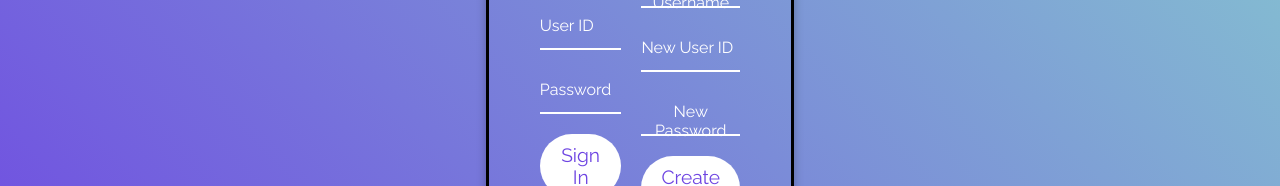
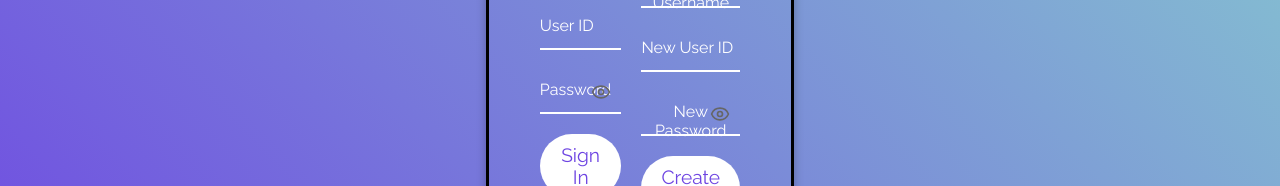
Before and after one commit to lumedrano/ECE461L-17535_Gray_Table, a React (Create React App) app in the folder src/client/: page / in a window 1280 px wide. Both pictures are taken after a click on the button "New User". Shown: the part 376-562 px from the top of the page. Built offline with nearby package versions, Linux system fonts and the light colour scheme.

Commit message:
add password visibility feature

```diff
--- a/src/client/package.json
+++ b/src/client/package.json
@@ -6,6 +6,7 @@
     "@testing-library/jest-dom": "^5.17.0",
     "@testing-library/react": "^13.4.0",
     "@testing-library/user-event": "^13.5.0",
+    "lucide-react": "^0.454.0",
     "react": "^18.3.1",
     "react-cookie": "^7.2.0",
     "react-dom": "^18.3.1",
--- a/src/client/src/components/logincomponents/logincomponent.jsx
+++ b/src/client/src/components/logincomponents/logincomponent.jsx
@@ -2,6 +2,7 @@ import React, { useState } from "react";
 import { useNavigate } from "react-router-dom";
 import { useCookies } from "react-cookie";
 import { useAuth } from "./Auth";
+import { Eye, EyeOff } from "lucide-react";
 import "./logincomponent.scss";
 
 const UserManagement = () => {
@@ -12,10 +13,14 @@ const UserManagement = () => {
   const [newUsername, setNewUsername] = useState("");
   const [newPassword, setNewPassword] = useState("");
   const [showNewUserPopup, setShowNewUserPopup] = useState(false);
+
+  // New state for password visibility
+  const [showPassword, setShowPassword] = useState(false);
+  const [showNewPassword, setShowNewPassword] = useState(false);
+
   const navigate = useNavigate();
   const [cookies, setCookie] = useCookies(['userID']);
   const { login } = useAuth();
-
 
   const API_BASE_URL = process.env.APP_API_URL || 'http://127.0.0.1:5000';
 
@@ -91,14 +96,21 @@ const UserManagement = () => {
             />
             <label>User ID</label>
           </div>
-          <div className="input-group">
+          <div className="input-group password-input">
             <input
-              type="password"
+              type={showPassword ? "text" : "password"}
               required
               value={password}
               onChange={(e) => setPassword(e.target.value)}
             />
             <label>Password</label>
+            <button
+              className="password-toggle"
+              onClick={() => setShowPassword(!showPassword)}
+              type="button"
+            >
+              {showPassword ? <EyeOff size={20} /> : <Eye size={20} />}
+            </button>
           </div>
           <button onClick={handleSignIn}>Sign In</button>
           <button onClick={() => setShowNewUserPopup(true)}>New User</button>
@@ -124,14 +136,21 @@ const UserManagement = () => {
               />
               <label>New User ID</label>
             </div>
-            <div className="input-group">
+            <div className="input-group password-input">
               <input
-                type="password"
+                type={showNewPassword ? "text" : "password"}
                 required
                 value={newPassword}
                 onChange={(e) => setNewPassword(e.target.value)}
               />
               <label>New Password</label>
+              <button
+                className="password-toggle"
+                onClick={() => setShowNewPassword(!showNewPassword)}
+                type="button"
+              >
+                {showNewPassword ? <EyeOff size={20} /> : <Eye size={20} />}
+              </button>
             </div>
             <button onClick={handleCreateUser}>Create User</button>
             <button onClick={() => setShowNewUserPopup(false)}>Close</button>
--- a/src/client/src/components/logincomponents/logincomponent.scss
+++ b/src/client/src/components/logincomponents/logincomponent.scss
@@ -123,3 +123,26 @@ button:hover {
         transform: translateY(0);
     }
 }
+
+.input-group.password-input {
+    position: relative;
+
+    .password-toggle {
+      position: absolute;
+      right: 10px;
+      top: 50%;
+      transform: translateY(-50%);
+      background: none;
+      border: none;
+      cursor: pointer;
+      color: #666;
+      padding: 0;
+      display: flex;
+      align-items: center;
+      justify-content: center;
+
+      &:hover {
+        color: #333;
+      }
+    }
+  }
```
Also changed, not shown: 1 other file (tests, documents, lock files or other folders).
